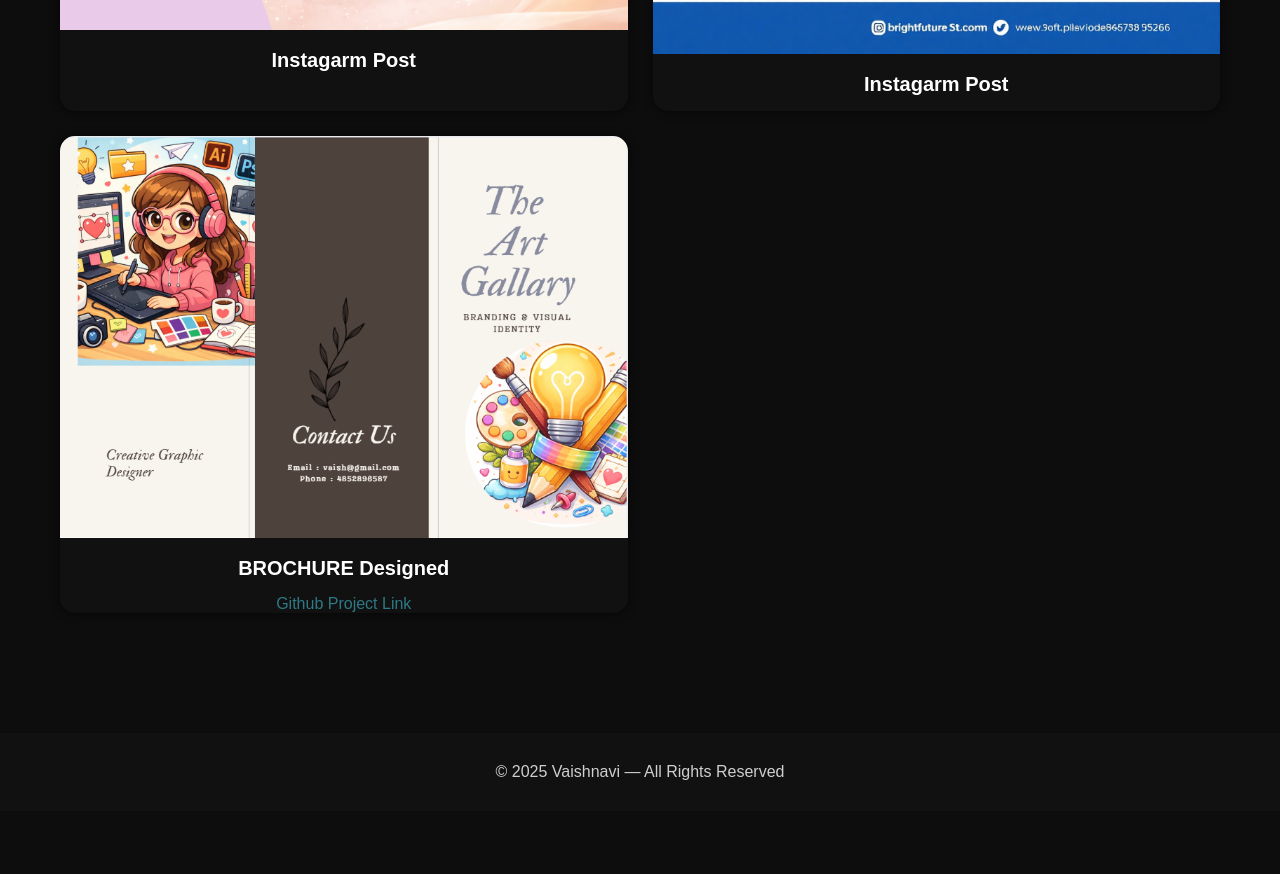
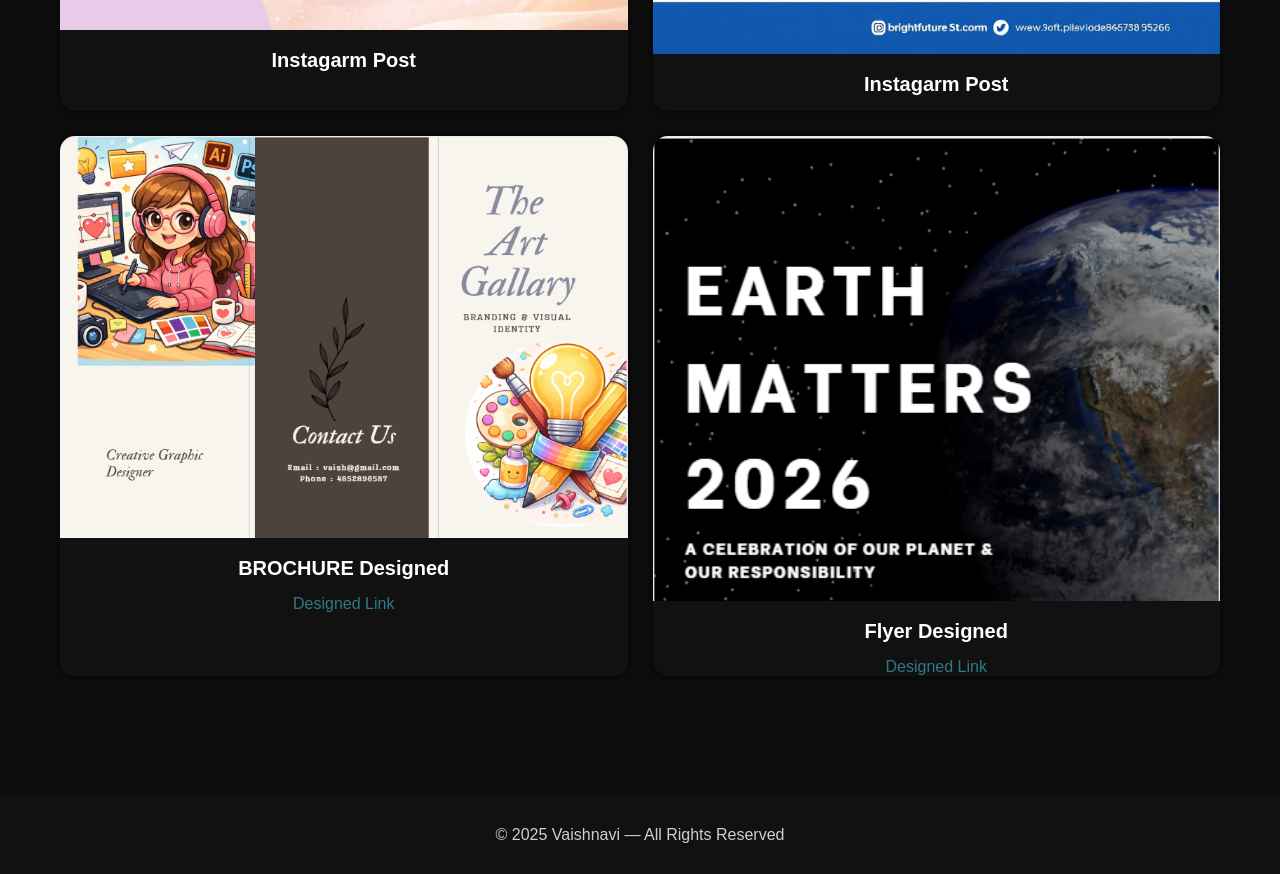
Before and after one commit to vaishnavijamage/MYPortfolio, a plain HTML site: page index.html in a window 1280 px wide. Shown: the part 3360-4234 px from the top of the page. Before the commit the page ends 4171 px from the top, so only its background shows below. Drawn offline with Linux system fonts and the light colour scheme.

Commit message:
add degsined

```diff
--- a/index.html
+++ b/index.html
@@ -147,7 +147,12 @@
      <div class="project-card">
       <img src="BROCHURE .png" />
       <h4>BROCHURE Designed</h4>
-      <a href="https://www.canva.com/design/DAG9VdPsDr4/CLJ-IsC8786To0coBWIGog/edit?utm_content=DAG9VdPsDr4&utm_campaign=designshare&utm_medium=link2&utm_source=sharebutton" style="text-decoration: none; color: rgba(56, 158, 174, 0.74);">Github Project Link</a>
+      <a href="https://www.canva.com/design/DAG9VdPsDr4/CLJ-IsC8786To0coBWIGog/edit?utm_content=DAG9VdPsDr4&utm_campaign=designshare&utm_medium=link2&utm_source=sharebutton" style="text-decoration: none; color: rgba(56, 158, 174, 0.74);">Designed Link</a>
+    </div>
+     <div class="project-card">
+      <img src="Screenshot 2026-01-03 122555.png" />
+      <h4>Flyer Designed</h4>
+      <a href="https://www.canva.com/design/DAG9VouFLxE/LH6wEsLRnzEdzbRznn-Haw/edit?utm_content=DAG9VouFLxE&utm_campaign=designshare&utm_medium=link2&utm_source=sharebutton" style="text-decoration: none; color: rgba(56, 158, 174, 0.74);">Designed Link</a>
     </div>
 
 
```
Also changed, not shown: Screenshot 2026-01-03 122555.png (added).
